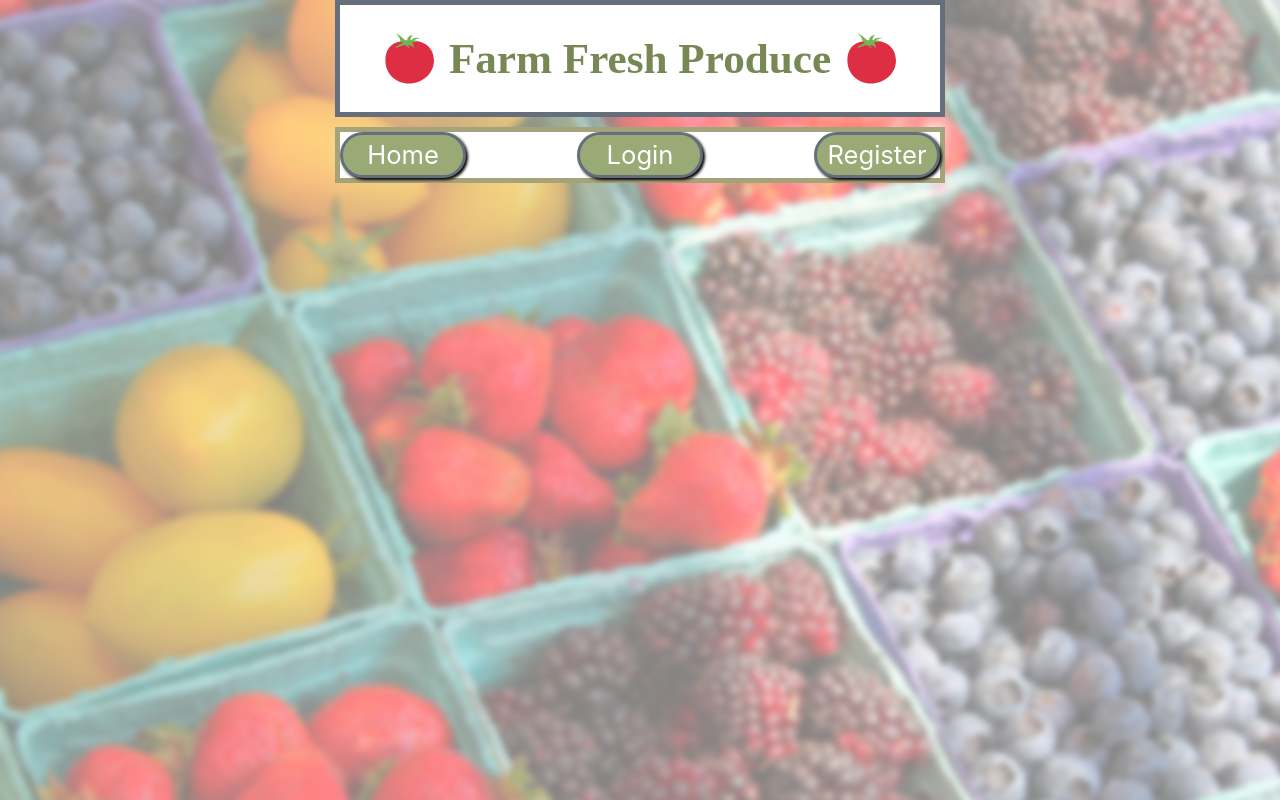
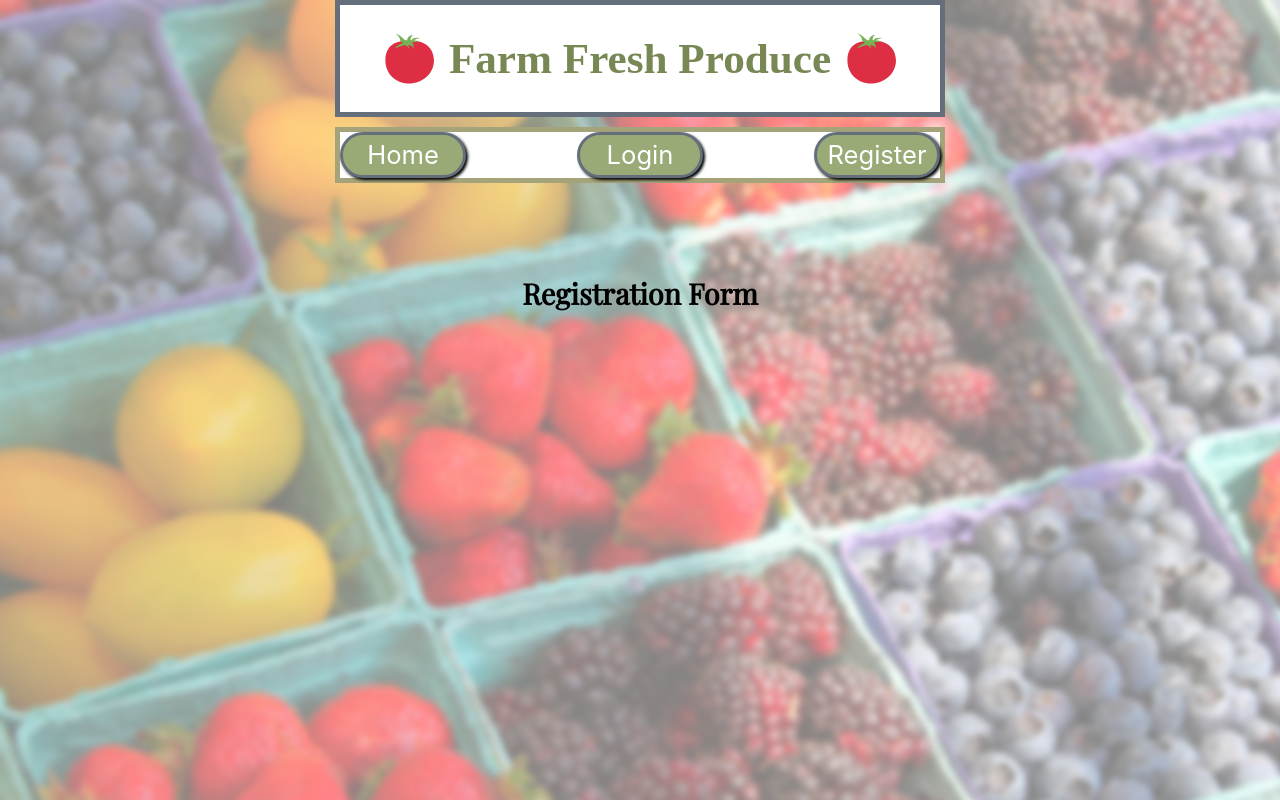
Before and after one commit to buildweek-farm-fresh-produce/Front-End, a React (Create React App) app: page /register in a window 1280 px wide. Built offline with nearby package versions, Linux system fonts and the light colour scheme; a web font is replaced by a local one.

Commit message:
Added Registration page

```diff
--- a/src/App.js
+++ b/src/App.js
@@ -4,6 +4,7 @@ import { connect } from "react-redux";
 import Header from "./components/Header.js";
 import Main from "./components/Main.js";
 import Login from "./components/Login.js";
+import Register from "./components/Register.js";
 import { Route, Switch } from "react-router-dom";
 
 function App() {
@@ -14,6 +15,7 @@ function App() {
         <Switch>
           <Route exact path="/" component={Main} />
           <Route exact path="/login" component={Login} />
+          <Route exact path="/register" component={Register} />
         </Switch>
       </div>
     </div>
--- /dev/null
+++ b/src/components/Register.js
@@ -0,0 +1,22 @@
+import React from "react";
+import "../App.scss";
+import { connect } from "react-redux";
+
+function Register() {
+  return (
+    <div className="login">
+      <h2>Registration Form</h2>
+    </div>
+  );
+}
+
+const mapStateToProps = state => {
+  return {
+    stateObj: state.Obj
+  };
+};
+
+export default connect(
+  mapStateToProps,
+  {}
+)(Register);
```
